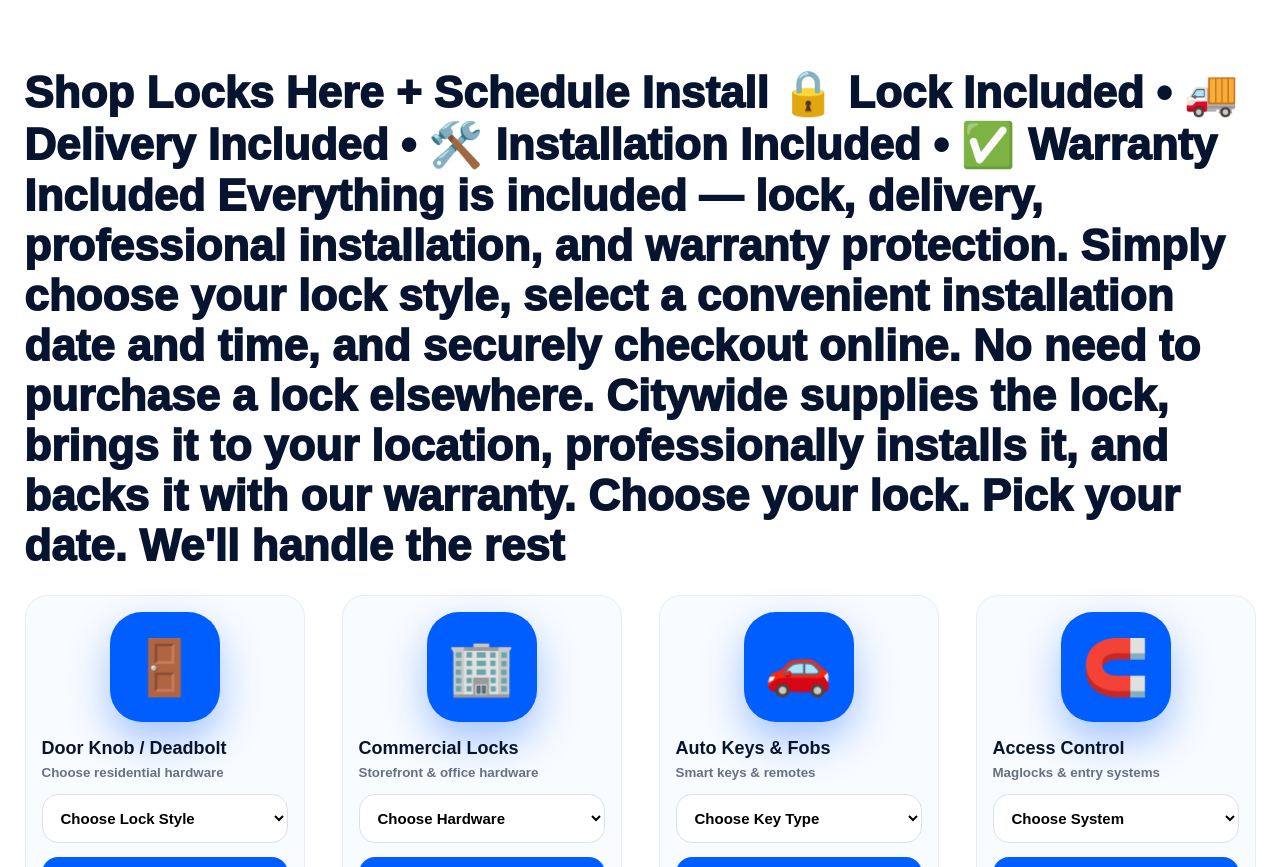
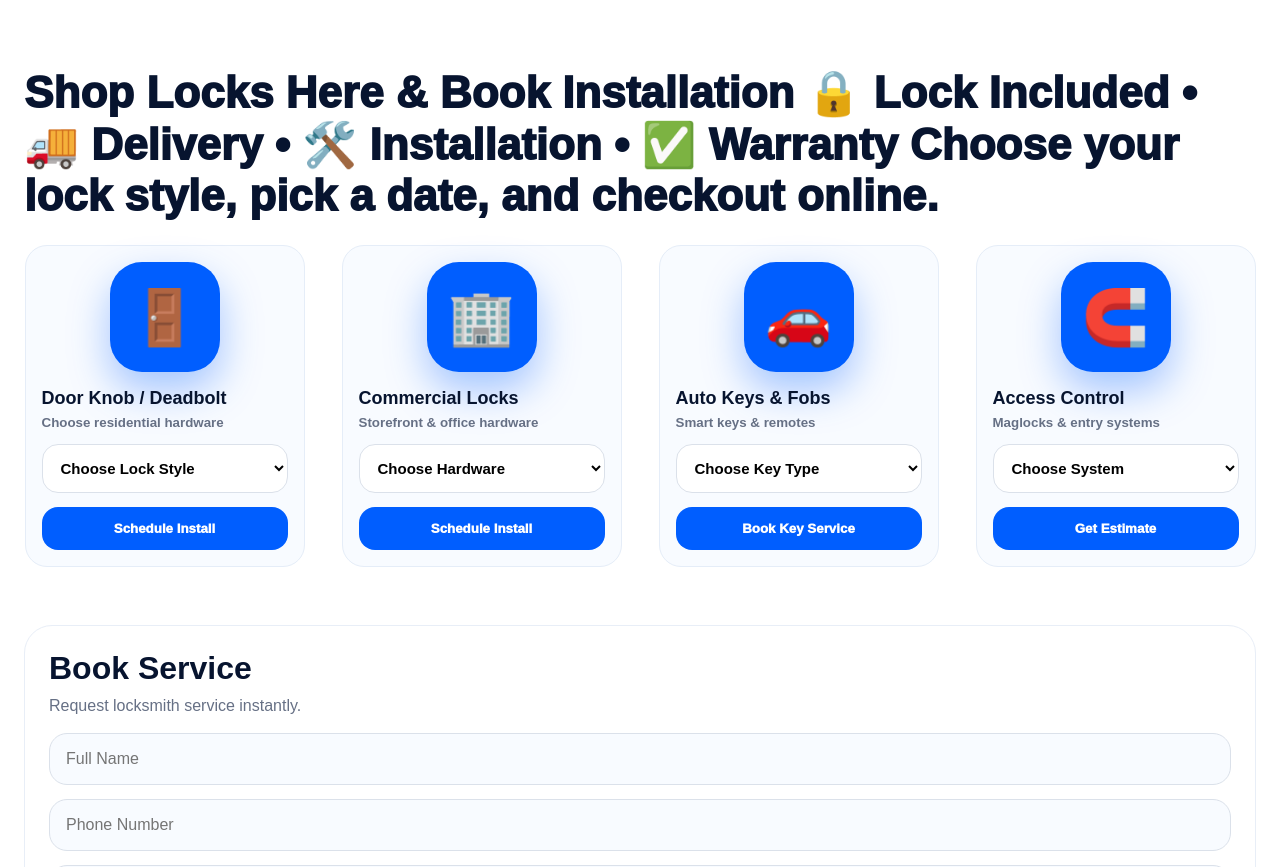
Before and after one commit to citywidekeystop-collab/citywide-dashboard-home-services, a website: page public/index.html in a window 1280 px wide. Shown: the part 1294-2161 px from the top of the page. Drawn offline with Linux system fonts and the light colour scheme.

Commit message:
Update index.html

```diff
--- a/public/index.html
+++ b/public/index.html
@@ -548,13 +548,11 @@ What can we help you with?
 </div>
 
 <div class="section-title">
-Shop Locks Here + Schedule Install
-🔒 Lock Included • 🚚 Delivery Included • 🛠️ Installation Included • ✅ Warranty Included
+Shop Locks Here & Book Installation
 
-Everything is included — lock, delivery, professional installation, and warranty protection.
-Simply choose your lock style, select a convenient installation date and time, and securely checkout online.
-No need to purchase a lock elsewhere. Citywide supplies the lock, brings it to your location, professionally installs it, and backs it with our warranty.
-Choose your lock. Pick your date. We'll handle the rest</div>
+🔒 Lock Included • 🚚 Delivery • 🛠️ Installation • ✅ Warranty
+
+Choose your lock style, pick a date, and checkout online.</div>
 
 <div class="products">
 
```
